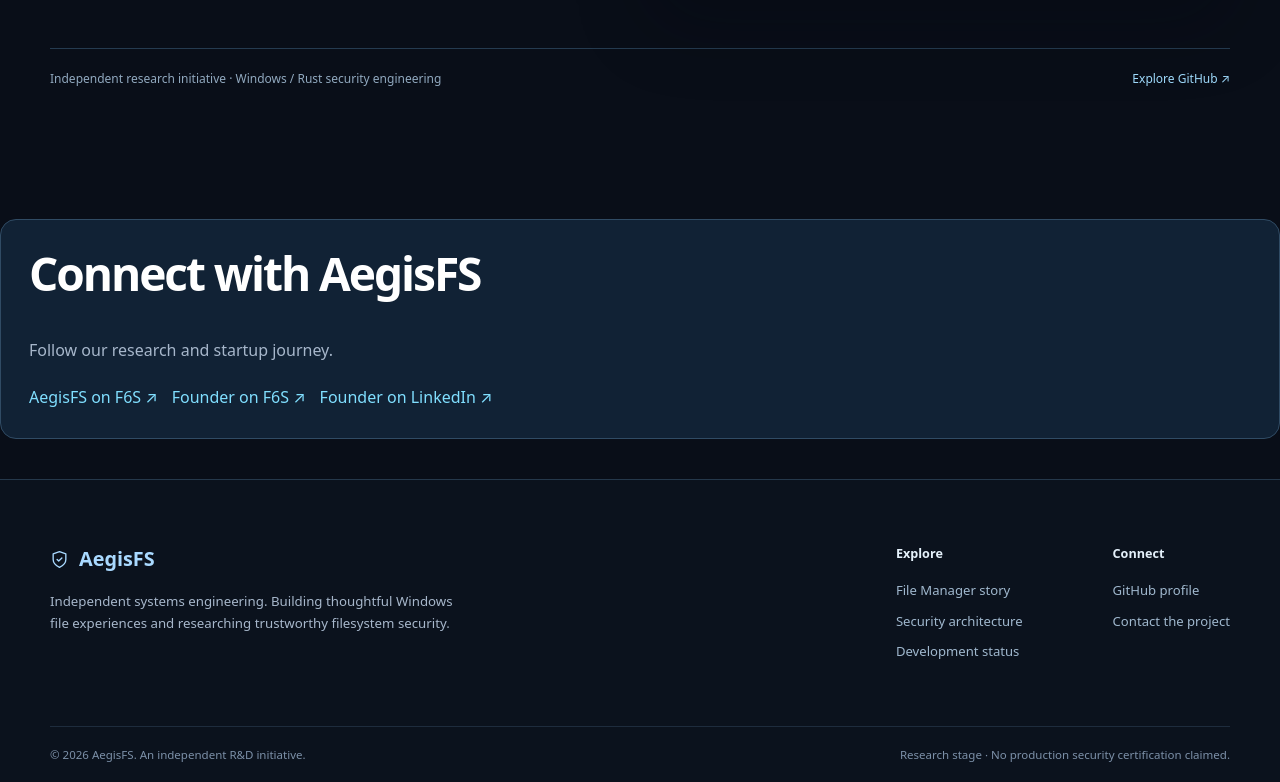
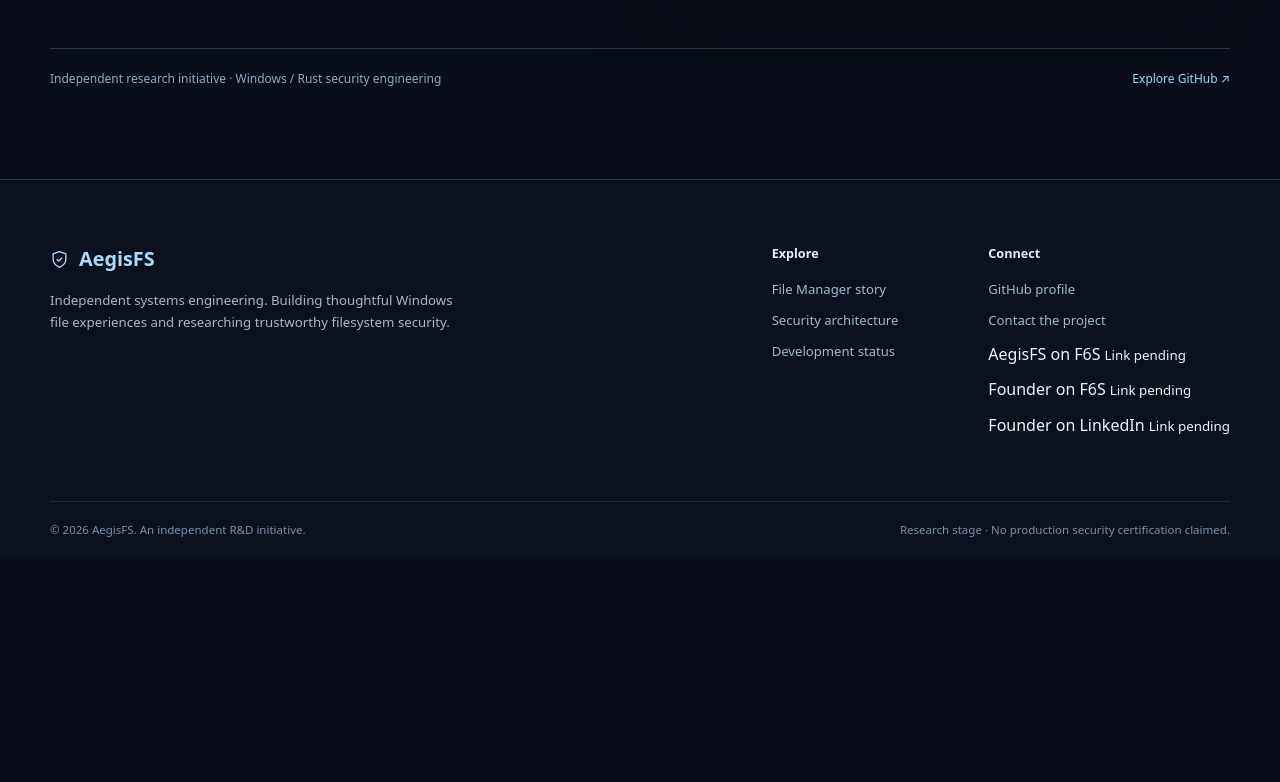
Before and after one commit to kavidev33/AegisFS, a plain HTML site: page contact.html in a window 1280 px wide. Shown: the part 1405-2187 px from the top of the page. After the commit the page ends 1962 px from the top, so only its background shows below. Drawn offline with Linux system fonts and the light colour scheme.

Commit message:
Add files via upload

```diff
--- a/contact.html
+++ b/contact.html
@@ -60,38 +60,10 @@
   </div>
   <div class="contact-lower"><span>Independent research initiative · Windows / Rust security engineering</span><a href="https://github.com/kavidev33" target="_blank" rel="noopener noreferrer">Explore GitHub ↗</a></div>
 </div></section>
-
-<section style="margin: 40px 0; padding: 28px;
-  border: 1px solid #304b64; border-radius: 16px;
-  background: #112235; color: #ffffff;">
-
-  <h2>Connect with AegisFS</h2>
-  <p>Follow our research and startup journey.</p>
-
-  <div style="display:flex; flex-wrap:wrap;
-    gap:14px; margin-top:20px;">
-
-    <a href="https://www.f6s.com/aegisfs"
-       target="_blank" rel="noopener noreferrer"
-       style="color:#80dfff;">
-      AegisFS on F6S ↗
-    </a>
-
-    <a href="https://www.f6s.com/kavishka-chathuranga"
-       target="_blank" rel="noopener noreferrer"
-       style="color:#80dfff;">
-      Founder on F6S ↗
-    </a>
-
-    <a href="https://www.linkedin.com/in/kavishka-chathuranga-229941209/"
-       target="_blank" rel="noopener noreferrer"
-       style="color:#80dfff;">
-      Founder on LinkedIn ↗
-    </a>
-
-  </div>
-</section>
-
 </main><footer class="site-footer"><div class="container footer-upper"><div><div class="footer-brand"><svg aria-hidden="true" width="19" height="19" viewBox="0 0 24 24" fill="none" stroke="currentColor" stroke-width="1.7" stroke-linecap="round" stroke-linejoin="round"><path d="M12 22s8-4 8-10V5l-8-3-8 3v7c0 6 8 10 8 10Z"/><path d="m9 12 2 2 4-4"/></svg> AegisFS</div><p>Independent systems engineering. Building thoughtful Windows file experiences and researching trustworthy filesystem security.</p></div>
-    <div class="footer-links"><div><strong>Explore</strong><a href="file-manager.html">File Manager story</a><a href="architecture.html">Security architecture</a><a href="progress.html">Development status</a></div><div><strong>Connect</strong><a href="https://github.com/kavidev33" target="_blank" rel="noopener noreferrer">GitHub profile</a><a href="contact.html">Contact the project</a></div></div></div>
+    <div class="footer-links"><div><strong>Explore</strong><a href="file-manager.html">File Manager story</a><a href="architecture.html">Security architecture</a><a href="progress.html">Development status</a></div><div><strong>Connect</strong><a href="https://github.com/kavidev33" target="_blank" rel="noopener noreferrer">GitHub profile</a><a href="contact.html">Contact the project</a>
+      <!-- Add exact URLs when available; until then, these labels are deliberately not clickable. -->
+      <span class="profile-link-pending">AegisFS on F6S <small>Link pending</small></span>
+      <span class="profile-link-pending">Founder on F6S <small>Link pending</small></span>
+      <span class="profile-link-pending">Founder on LinkedIn <small>Link pending</small></span></div></div></div>
     <div class="container footer-bottom"><span>© <span id="year">2026</span> AegisFS. An independent R&amp;D initiative.</span><span>Research stage · No production security certification claimed.</span></div></footer></body></html>
```
Also changed, not shown: index.html (+5 -1 lines), 1 other file.
